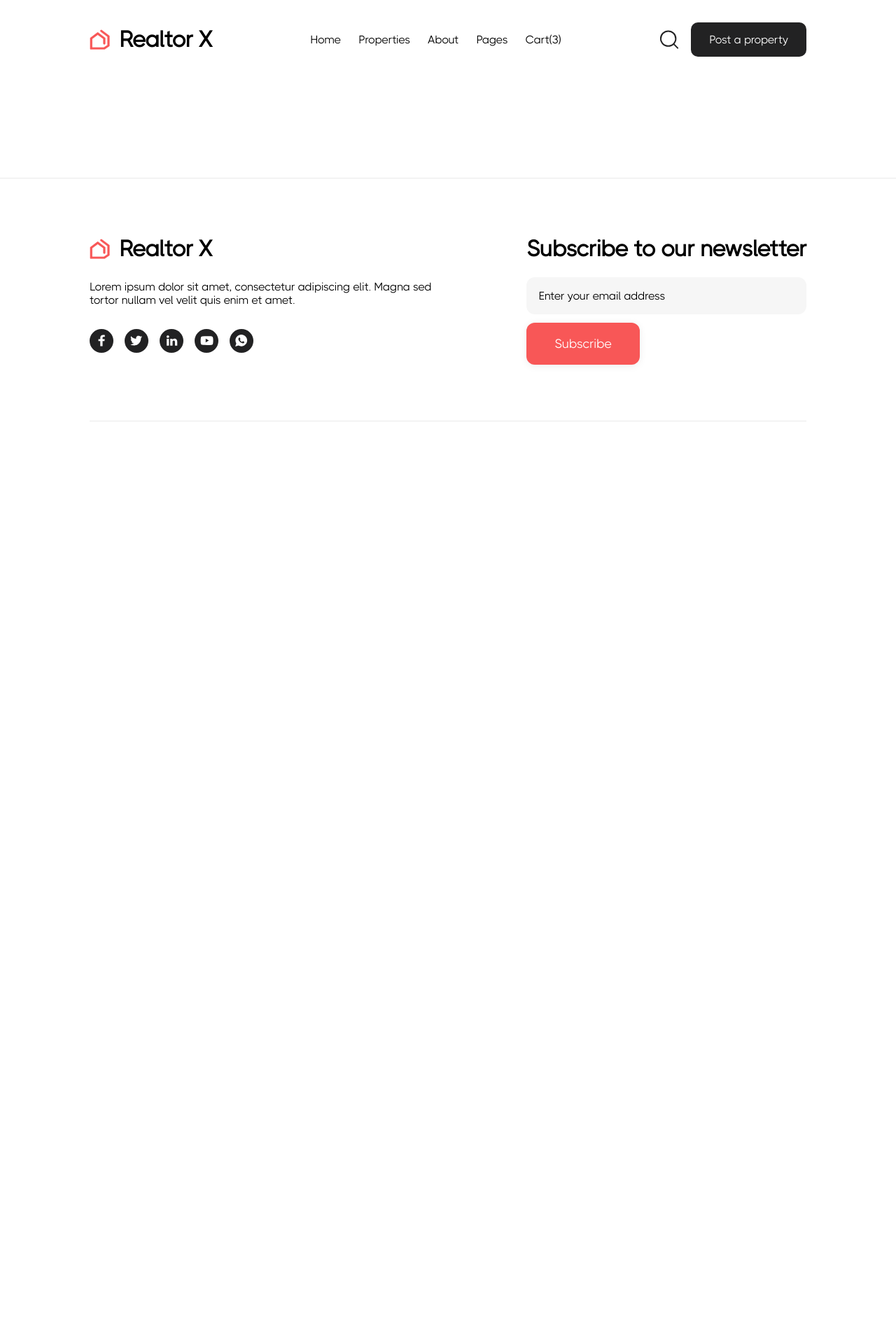
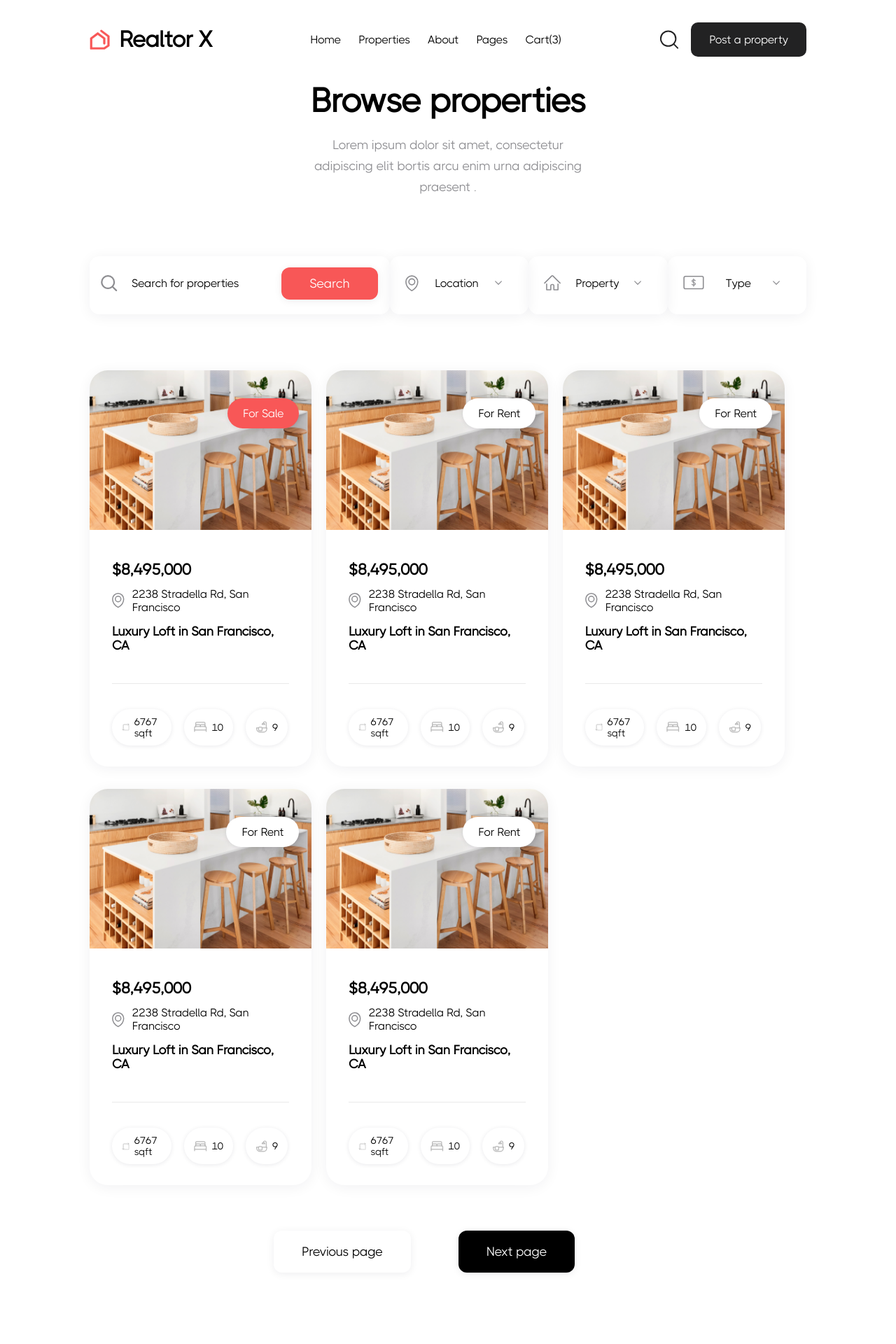
Before and after one commit to ikmean/WH-UI, a React (Create React App) app: page /properties in a window 1280 px wide. Shown: the top 1920 px of the page at 70% size. Before the commit the page ends 800 px from the top, so only its background shows below. Built offline with nearby package versions, Linux system fonts and the light colour scheme.

Commit message:
add: page properties

```diff
--- a/src/App.jsx
+++ b/src/App.jsx
@@ -2,6 +2,7 @@ import React from "react";
 import { BrowserRouter as Router, Routes, Route } from "react-router-dom";
 import About from "./pages/about/About";
 import Home from "./pages/home/Home";
+import Properties from "./pages/properties/Properties";
 import Header from "./components/header/Header";
 import Footer from "./components/footer/Footer";
 
@@ -11,6 +12,7 @@ export default function App() {
         <Header />
         <Routes>
           <Route path="/" element={<Home />} />
+          <Route path="/properties" element={<Properties />} />
           <Route path="/about" element={<About />} />
         </Routes>
         <Footer />
--- a/src/components/featured/FeaturedStyles.tsx
+++ b/src/components/featured/FeaturedStyles.tsx
@@ -21,7 +21,8 @@ export const BoxWrapper = styled.div<props>`
   box-shadow: 0px 3px 20px rgba(8, 15, 52, 0.06);
   border-radius: 26px;
   margin-bottom: 32px;
-  width: ${({ featured }) => (featured ? "" : "32%")};
+  width: ${({ featured }) => (featured ? "" : "31%")};
+  margin-right: 2%;
   img {
     border-top-left-radius: 26px;
     border-bottom-left-radius: ${({ featured }) => (featured ? "26px" : "")};
@@ -101,3 +102,34 @@ export const PropertiesWrapper = styled.div`
   display: flex;
   justify-content: space-between;
 `
+export const PropertiesPageHeader = styled.div`
+  display: flex;
+  align-items: center;
+  flex-direction: column;
+  h1 {
+    font-size: 48px;
+    line-height: 60px;
+    margin-bottom: 18px;
+  }
+  p {
+    font-size: 18px;
+    line-height: 30px;
+    width: 40%;
+    text-align: center;
+    color: ${colors.greyText};
+  }
+`
+export const PropertiesPageWrapper = styled.div`
+  display: flex;
+  flex-wrap: wrap;
+  margin-top: 80px;
+`
+
+export const Nav = styled.div`
+  display: flex;
+  justify-content: center;
+  margin-top: 33px;
+  .button {
+    margin-right: 68px;
+  }
+`
--- /dev/null
+++ b/src/components/properties/Header.tsx
@@ -0,0 +1,16 @@
+import React from "react"
+import { PropertiesPageHeader } from "../featured/FeaturedStyles"
+
+function PropertiesHeader() {
+  return (
+    <PropertiesPageHeader>
+      <h1>Browse properties</h1>
+      <p>
+        Lorem ipsum dolor sit amet, consectetur adipiscing elit bortis arcu enim
+        urna adipiscing praesent .
+      </p>
+    </PropertiesPageHeader>
+  )
+}
+
+export default PropertiesHeader
--- /dev/null
+++ b/src/pages/properties/Properties.tsx
@@ -0,0 +1,31 @@
+import React from "react"
+import Button from "../../components/button/Button"
+import {
+  Nav,
+  PropertiesPageWrapper,
+} from "../../components/featured/FeaturedStyles"
+import FeaturedBox from "../../components/featured/FeturedBox"
+import PropertiesHeader from "../../components/properties/Header"
+import SearchContainer from "../../components/search/SearchContainer"
+
+function Properties() {
+  return (
+    <div className="container">
+      <PropertiesHeader />
+      <SearchContainer />
+      <PropertiesPageWrapper>
+        <FeaturedBox forSale={true} />
+        <FeaturedBox />
+        <FeaturedBox />
+        <FeaturedBox />
+        <FeaturedBox />
+      </PropertiesPageWrapper>
+      <Nav>
+        <Button color="white" text="Previous page" />
+        <Button color="black" text="Next page" />
+      </Nav>
+    </div>
+  )
+}
+
+export default Properties
```
